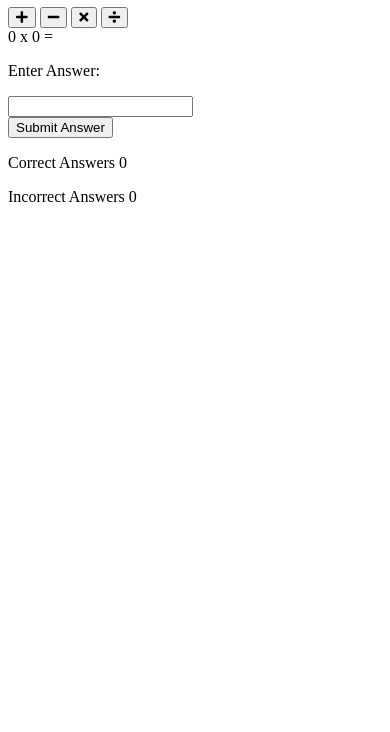
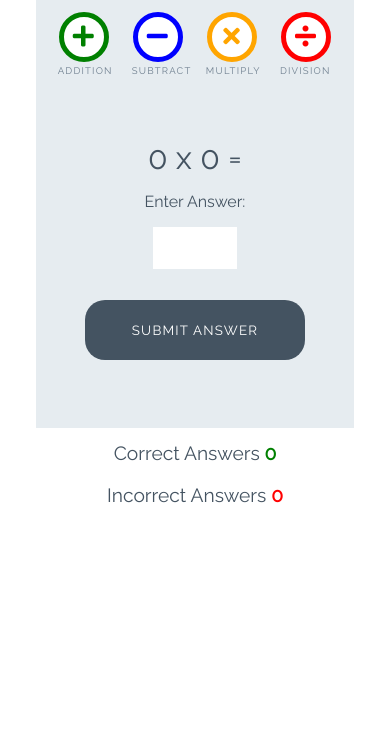
Before and after one commit to LewisHaZ/love-maths, a plain HTML site: page index.html in a window 390 px wide. Shown: the part 112-844 px from the top of the page. Drawn offline with Linux system fonts and the light colour scheme.

Commit message:
add styles for the game

```diff
--- a/assets/css/style.css
+++ b/assets/css/style.css
@@ -0,0 +1,252 @@
+/* --------- Global style */
+
+body {
+    background-color: white;
+    font-family: "Raleway", sans-serif;
+    color: #445361;
+    text-align: center;
+}
+
+/* --------- Heading */
+
+.heading {
+    text-align: center;
+    font-size: 2.5rem;
+}
+
+.logo {
+    height: 40px;
+    padding-right: 5px;
+}
+
+/* --------- Game layout */
+
+.game-area {
+    background-color: #E6ECF0;
+    box-sizing: border-box;
+    width: 85%;
+    height: 65vh;
+    max-height: 450px;
+    max-width: 830px;
+    margin-left: auto;
+    margin-right: auto;
+    padding: 1%;
+}
+
+.question-area {
+    width: 50%;
+    font-size: 2rem;
+    margin: auto;
+    padding: 50px 0;
+}
+
+.question-area span {
+    padding: 0 15px;
+}
+
+.score-area {
+    margin: 5px auto;
+    width: 60%;
+    font-size: 1.2rem;
+}
+
+.controls-area {
+    width: 85%;
+    margin: 30px auto;
+}
+
+#score {
+    color: green;
+    font-weight: bold;
+}
+
+#incorrect {
+    color: red;
+    font-weight: bold;
+}
+
+.answer-message {
+    display: none;
+    font-size: 1rem;
+}
+
+#answer-box {
+    border: none;
+    color: #445361;
+    display: inline-block;
+    height: 40px;
+    width: 80px;
+    font-size: 1.2rem;
+}
+
+.scores {
+    display: inline-block;
+    padding: 25px;
+}
+
+/* --------- Buttons */
+
+.btn {
+    width: 220px;
+    height: 60px;
+    font-family: "Raleway", sans-serif;
+    text-transform: uppercase;
+    letter-spacing: 1.2px;
+    color: white;
+}
+
+.btn:focus {
+    outline: none;
+}
+
+.btn--big {
+    padding-top: 10px;
+    border-radius: 50%;
+    background-color: white;
+    border: 10px solid;
+    width: 100px;
+    height: 100px;
+    font-size: 3.2rem;
+    margin: 0 30px;
+    transition: all 0.5s;
+}
+
+.btn--big::after{
+    content: attr(data-type);
+    font-size: 1rem;
+    color: slategray;
+    position: relative;
+    left: -0.5rem;
+}
+
+.btn--blue {
+    border-color: blue;
+    color: blue;
+}
+
+.btn--blue:active,
+.btn--blue:hover {
+    background-color: darkblue;
+    color: white;
+}
+
+.btn--orange {
+    border-color: orange;
+    color: orange;
+}
+
+.btn--orange:active,
+.btn--orange:hover {
+    background-color: darkorange;
+    color: white;
+}
+
+.btn--red {
+    border-color: red;
+    color: red;
+}
+
+.btn--red:active,
+.btn--red:hover {
+    background-color: darkred;
+    color: white;
+}
+
+.btn--green {
+    border-color: green;
+    color: green;
+}
+
+.btn--green:active,
+.btn--green:hover {
+    background-color: darkgreen;
+    color: white;
+}
+
+.btn--gray {
+    margin-top: 25px;
+    background-color: #445361;
+    border: 1px transparent;
+    border-radius: 20px;
+}
+
+.btn--gray:active,
+.btn--gray:hover {
+    background-color: #0d1013;
+}
+
+/* --------- Media queries */
+
+@media (max-width: 414px) {
+    .controls-area {
+        width: 100%;
+    }
+
+    .btn--big {
+        margin: 0 10px;
+        padding: 5px;
+        border: 5px solid;
+        width: 50px;
+        height: 50px;
+        font-size: 1.5rem;
+    }
+
+    .btn--big::after {
+        font-size: 0.6rem;
+        left: -0.7rem;
+    }
+
+    .question-area {
+        padding: 10% 0;
+        width: 100%;
+    }
+
+    .question-area span {
+        padding: 0;
+    }
+
+    .answer-message {
+        display: block;
+    }
+
+    #answer-box {
+        display: block;
+        margin: 0 auto;
+    }
+    .btn--gray {
+        margin-top: 0;
+    }
+
+    .score-area {
+        width: 100%;
+    }
+
+    .scores {
+        margin: 0.5em auto;
+        display: block;
+        padding: 5px;
+    }
+
+    .heading {
+        font-size: 2rem;
+    }
+}
+
+@media (max-width: 320px) {
+    .game-area {
+        height: 70vh;
+    }
+
+    .controls-area {
+        width: 75%;
+        margin: 10px auto;
+    }
+
+    .btn--big {
+        margin: 10px 10px;
+    }
+    .question-area {
+        padding: 10px 0;
+    }
+
+}
--- a/index.html
+++ b/index.html
@@ -7,7 +7,7 @@
     <!-- font awesome and google fonts -->
     <link rel="stylesheet" href="https://use.fontawesome.com/releases/v5.7.2/css/all.css" integrity="sha384-fnmOCqbTlWIlj8LyTjo7mOUStjsKC4pOpQbqyi7RrhN7udi9RwhKkMHpvLbHG9Sr" crossorigin="anonymous">
     <link href="https://fonts.googleapis.com/css?family=Raleway%7CRighteous" rel="stylesheet">
-
+    <link rel="stylesheet" href="assets/css/style.css">
     <title>Document</title>
 </head>
 <body>
@@ -17,16 +17,16 @@
 
     <div class="game-area">
         <div class="controls-area">
-            <button class="btn btn--big btn--green">
+            <button data-type="addition" class="btn btn--big btn--green">
                 <i class="fas fa-plus"></i>
             </button>
-            <button class="btn btn--big btn--blue">
+            <button data-type="subtract" class="btn btn--big btn--blue">
                 <i class="fas fa-minus"></i>
             </button>
-            <button class="btn btn--big btn--orange">
+            <button data-type="multiply" class="btn btn--big btn--orange">
                 <i class="fas fa-times"></i>
             </button>
-            <button class="btn btn--big btn--red">
+            <button data-type="division" class="btn btn--big btn--red">
                 <i class="fas fa-divide"></i>
             </button>
         </div>
@@ -38,7 +38,7 @@
             <p class="answer-message">Enter Answer:</p>
             <input id="answer-box" type="number">
         </div>
-        <button class="btn btn--gray">Submit Answer</button>
+        <button data-type="submit" class="btn btn--gray">Submit Answer</button>
     </div>
 
     <div class="score-area">
```
